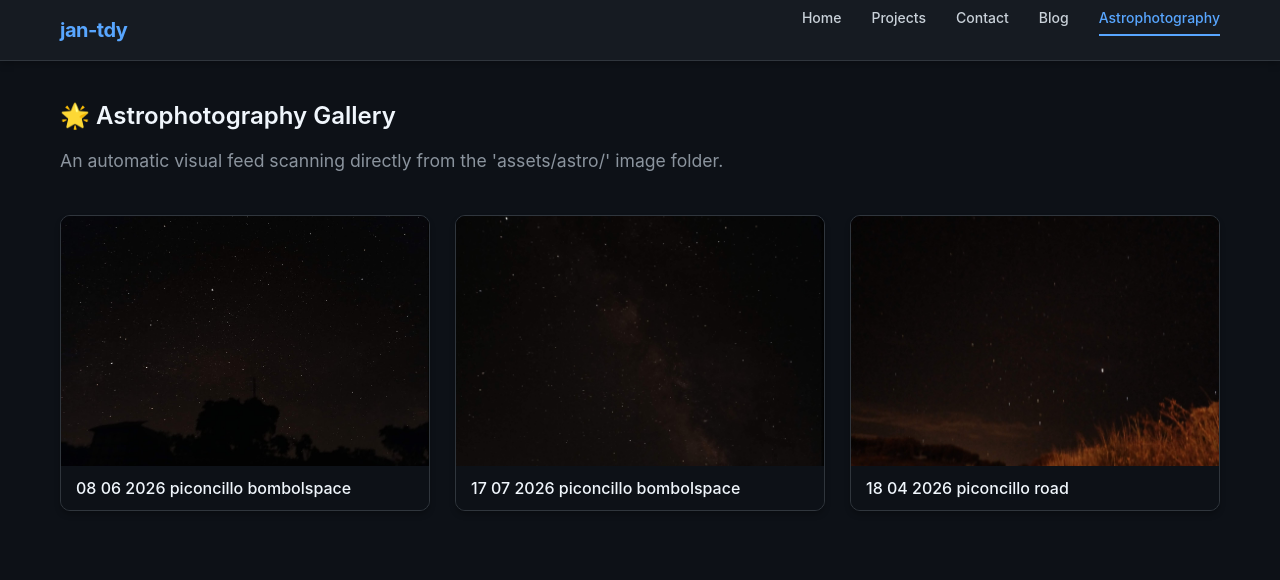
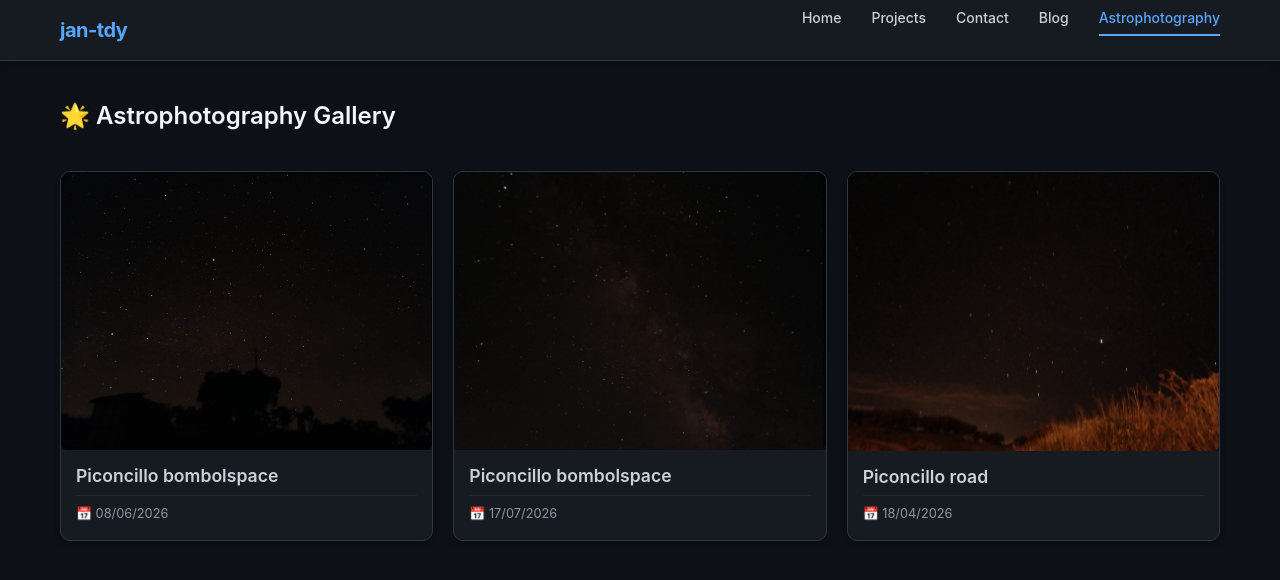
Before and after one commit to jan-tdy/jan-tdy, a Jekyll site: the page built from docs/astrophoto.html, in a window 1280 px wide. Shown: the top 580 px of the page. Built offline with Jekyll 4.4.1, drawn with Linux system fonts in a browser that asks for light colours.

Commit message:
Update astrophoto.html

```diff
--- a/docs/astrophoto.html
+++ b/docs/astrophoto.html
@@ -5,24 +5,40 @@ permalink: /astrophoto
 ---
 
 <h2>🌟 {{ page.title }}</h2>
-<p class="subtitle">An automatic visual feed scanning directly from the 'assets/astro/' image folder.</p>
+<p class="subtitle"Sometimes I take shots of the sky using a mobile phone...</p>
 
 <div class="photo-grid">
-    <!-- 1. Look through all static files in the repository -->
     {% for file in site.static_files %}
-        <!-- 2. Filter files to only show files inside your specific folder path -->
         {% if file.path contains '/assets/astro/' %}
-            <!-- 3. Ensure we only load standard image extension files -->
             {% if file.extname == '.jpg' or file.extname == '.jpeg' or file.extname == '.png' or file.extname == '.gif' %}
+
+                <!-- 1. Break down filename string by hyphens -->
+                {% assign name_parts = file.basename | split: "-" %}
+
+                <!-- 2. Reconstruct the precise capture date from the first 3 parts (DD, MM, YYYY) -->
+                {% capture captured_date %}{{ name_parts[0] }}/{{ name_parts[1] }}/{{ name_parts[2] }}{% endcapture %}
+
+                <!-- 3. Extract and beautifully merge the remaining parts for the descriptive title -->
+                {% assign title_words = "" | split: "," %}
+                {% for part in name_parts offset:3 %}
+                    {% assign title_words = title_words | push: part %}
+                {% endfor %}
+                {% assign photo_title = title_words | join: " " | capitalize %}
+
                 <div class="photo-card">
                     <div class="photo-wrapper">
-                        <a href="{{ file.path | relative_url }}" target="_blank">
-                            <img src="{{ file.path | relative_url }}" alt="{{ file.basename }}" loading="lazy">
-                        </a>
+                        <!-- Clicking this image triggers the lightbox overlay -->
+                        <img src="{{ file.path | relative_url }}"
+                             alt="{{ photo_title }} — Shot on {{ captured_date }}"
+                             class="gallery-trigger"
+                             loading="lazy">
                     </div>
                     <div class="photo-info">
-                        <!-- Automatically displays the filename as the title, removing '-' or '_' symbols -->
-                        <h3 class="photo-title">{{ file.basename | replace: '-', ' ' | replace: '_', ' ' }}</h3>
+                        <h3 class="photo-title">{{ photo_title }}</h3>
+
+                        <div class="metadata-specs">
+                            <span class="meta-item">📅 {{ captured_date }}</span>
+                        </div>
                     </div>
                 </div>
             {% endif %}
@@ -30,14 +46,21 @@ permalink: /astrophoto
     {% endfor %}
 </div>
 
+<!-- Lightbox / Gallery Viewer Modal -->
+<div id="galleryModal" class="modal">
+    <span class="close-btn">&times;</span>
+    <img class="modal-content" id="modalImg">
+    <div id="modalCaption" class="modal-caption"></div>
+</div>
+
 <style>
     .subtitle { color: #8b949e; margin-bottom: 40px; font-size: 1.1rem; }
 
-    /* Responsive Grid for Images */
+    /* Responsive Phone-Friendly Grid */
     .photo-grid {
         display: grid;
-        grid-template-columns: repeat(auto-fill, minmax(300px, 1fr));
-        gap: 25px;
+        grid-template-columns: repeat(auto-fill, minmax(280px, 1fr));
+        gap: 20px;
         margin-top: 30px;
     }
 
@@ -47,33 +70,132 @@ permalink: /astrophoto
         overflow: hidden;
         border: 1px solid #30363d;
         box-shadow: 0 4px 6px -1px rgba(0, 0, 0, 0.3);
-        transition: transform 0.2s ease, border-color 0.2s ease;
-    }
-    .photo-card:hover {
-        transform: translateY(-4px);
-        border-color: #58a6ff;
+        display: flex;
+        flex-direction: column;
     }
 
     .photo-wrapper {
-        width: 100%;
-        height: 250px;
+        cursor: pointer;
         overflow: hidden;
-        background-color: #0d1117;
-        display: flex;
-        align-items: center;
-        justify-content: center;
+        aspect-ratio: 4 / 3; /* Standard capture aspect ratio */
+        background: #0d1117;
     }
 
-    .photo-card img {
+    .photo-wrapper img {
         width: 100%;
         height: 100%;
         object-fit: cover;
-        transition: transform 0.3s ease;
-    }
-    .photo-card:hover img {
-        transform: scale(1.04);
+        transition: transform 0.2s ease;
     }
 
-    .photo-info { padding: 12px 15px; background: #0d1117; }
-    .photo-title { color: #f0f6fc; font-size: 1rem; font-weight: 500; margin: 0; white-space: nowrap; overflow: hidden; text-overflow: ellipsis; }
+    .photo-wrapper:hover img {
+        transform: scale(1.03);
+    }
+
+    .photo-info {
+        padding: 15px;
+        flex-grow: 1;
+        display: flex;
+        flex-direction: column;
+        justify-content: space-between;
+    }
+
+    .photo-title {
+        margin: 0 0 8px 0;
+        font-size: 1.1rem;
+        color: #c9d1d9;
+    }
+
+    .metadata-specs {
+        display: flex;
+        flex-direction: column;
+        gap: 4px;
+        font-size: 0.8rem;
+        color: #8b949e;
+        border-top: 1px solid #21262d;
+        padding-top: 8px;
+    }
+
+    /* Minimalist Lightbox Overlay */
+    .modal {
+        display: none;
+        position: fixed;
+        z-index: 9999;
+        padding-top: 40px;
+        left: 0; top: 0;
+        width: 100%; height: 100%;
+        overflow: auto;
+        background-color: rgba(10, 12, 16, 0.95);
+    }
+
+    .modal-content {
+        margin: auto;
+        display: block;
+        max-width: 95%;
+        max-height: 80vh;
+        object-fit: contain;
+    }
+
+    .modal-caption {
+        margin: auto;
+        display: block;
+        width: 85%;
+        text-align: center;
+        color: #8b949e;
+        padding: 15px 0;
+        font-size: 1rem;
+    }
+
+    .close-btn {
+        position: absolute;
+        top: 15px; right: 25px;
+        color: #8b949e;
+        font-size: 35px;
+        font-weight: bold;
+        cursor: pointer;
+        transition: color 0.2s;
+    }
+
+    .close-btn:hover { color: #f0f6fc; }
+
+    @media only screen and (max-width: 700px){
+        .modal-content { max-width: 100%; }
+    }
 </style>
+
+<script>
+    document.addEventListener("DOMContentLoaded", function() {
+        const modal = document.getElementById("galleryModal");
+        const modalImg = document.getElementById("modalImg");
+        const captionText = document.getElementById("modalCaption");
+        const closeBtn = document.querySelector(".close-btn");
+
+        // Action when clicking gallery images
+        document.querySelectorAll(".gallery-trigger").forEach(img => {
+            img.addEventListener("click", function() {
+                modal.style.display = "block";
+                modalImg.src = this.src;
+                captionText.innerHTML = this.alt;
+            });
+        });
+
+        // Close when clicking (X)
+        closeBtn.addEventListener("click", function() {
+            modal.style.display = "none";
+        });
+
+        // Close when clicking dark background
+        modal.addEventListener("click", function(e) {
+            if (e.target === modal || e.target === captionText) {
+                modal.style.display = "none";
+            }
+        });
+
+        // Close when pressing Escape key
+        document.addEventListener("keydown", function(e) {
+            if (e.key === "Escape") {
+                modal.style.display = "none";
+            }
+        });
+    });
+</script>
```
